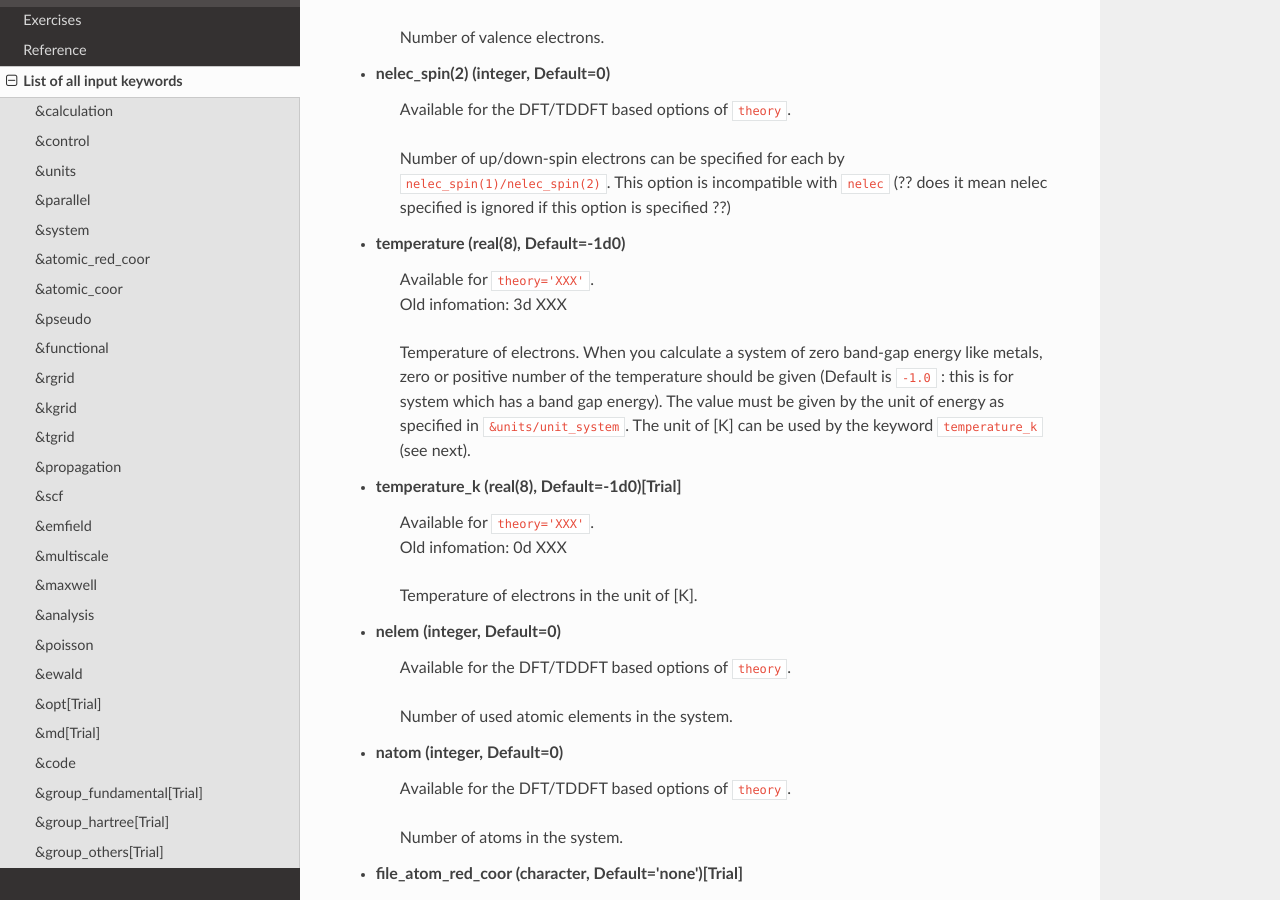
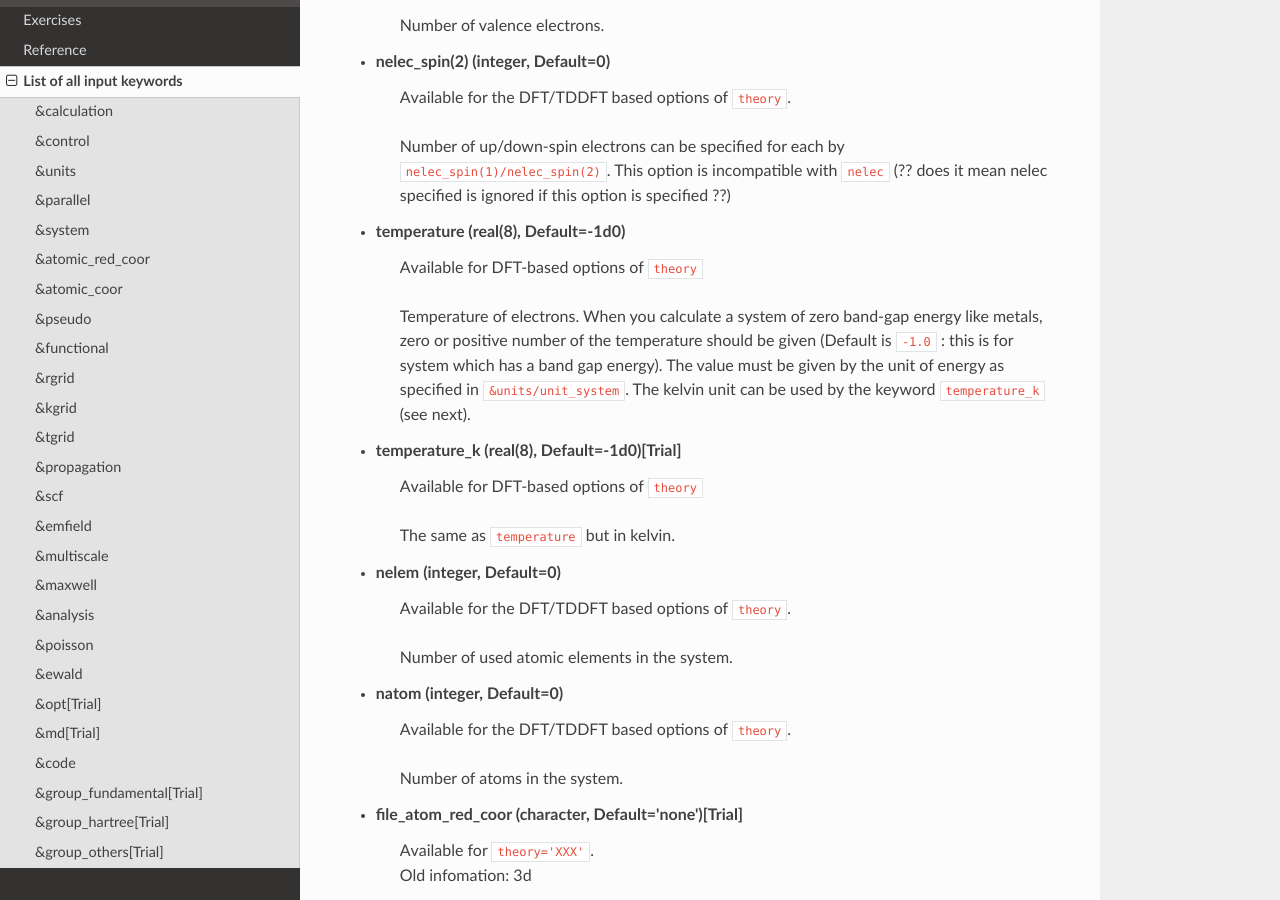
Before and after one commit to SALMON-TDDFT/SALMON-DOCS, a Sphinx documentation site: the page built from source/input_keyword_list.rst, in a window 1280 px wide and 900 px high, scrolled down 6785 px. Built offline with Sphinx 7.4.7 and the Read the Docs theme 2.0.0, drawn with Linux system fonts in a browser that asks for light colours; formulas are drawn with MathJax 3; some of the changed text lies outside the part shown.

Commit message:
Update input_keyword_list.rst

```diff
--- a/source/input_keyword_list.rst
+++ b/source/input_keyword_list.rst
@@ -213,9 +213,8 @@
    Spatial grid box size or lattice constants for cuboid cell (x, y, z).
 
 - **al_vec1(3)/al_vec2(3)/al_vec3(3)** (real(8), Default=0d0)
-   | Available for ``theory='XXX'``.
-   | Old infomation: 3d
-   | xxx.
+   | Available for all options of ``theory`` except for ``theory='maxwell'``.
+   Primitive lattice vectors for nonorthogonal cell.
 
 - **isym** (integer, Default=1)
    | Available for ``theory='XXX'``.
@@ -246,14 +245,12 @@
    This option is incompatible with ``nelec`` (?? does it mean nelec specified is ignored if this option is specified ??)
 
 - **temperature** (real(8), Default=-1d0)
-   | Available for ``theory='XXX'``.
-   | Old infomation: 3d XXX
-   Temperature of electrons. When you calculate a system of zero band-gap energy like metals, zero or positive number of the temperature should be given (Default is ``-1.0`` : this is for system which has a band gap energy). The value must be given by the unit of energy as specified in ``&units/unit_system``. The unit of [K] can be used by the keyword ``temperature_k`` (see next).
+   | Available for DFT-based options of ``theory``
+   Temperature of electrons. When you calculate a system of zero band-gap energy like metals, zero or positive number of the temperature should be given (Default is ``-1.0`` : this is for system which has a band gap energy). The value must be given by the unit of energy as specified in ``&units/unit_system``. The kelvin unit can be used by the keyword ``temperature_k`` (see next).
 
 - **temperature_k** (real(8), Default=-1d0)[Trial]
-   | Available for ``theory='XXX'``.
-   | Old infomation: 0d  XXX
-   Temperature of electrons in the unit of [K].
+   | Available for DFT-based options of ``theory``
+   The same as ``temperature`` but in kelvin.
 
 - **nelem** (integer, Default=0)
    | Available for the DFT/TDDFT based options of ``theory``.
```
Also changed, not shown: other parts of source/input_keyword_list.rst (+1 -1 lines).
